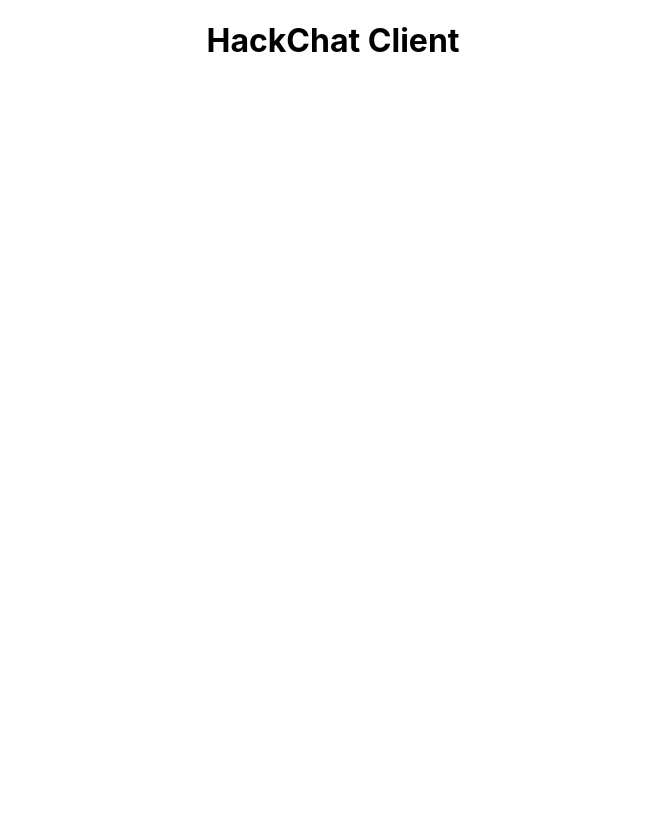
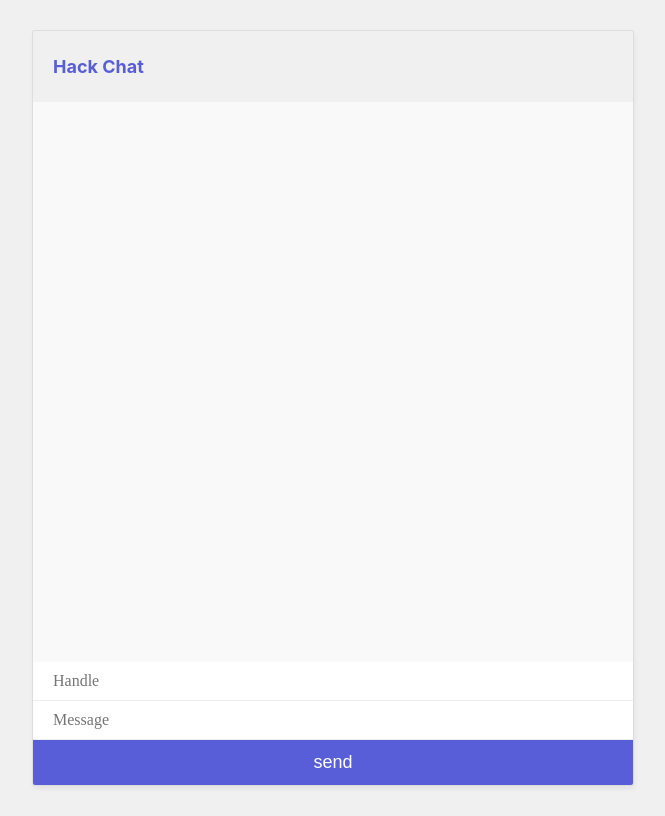
Before and after one commit to Happy-hacks/HackChat-Client, a React (Create React App) app: page / in a window 1280 px wide. Shown: the whole page, without its empty margins (307-972 px from the left). Built offline with nearby package versions, Linux system fonts and the light colour scheme.

Commit message:
added ui to react application

```diff
--- a/src/components/App.js
+++ b/src/components/App.js
@@ -1,10 +1,20 @@
 import React from 'react';
-import '../sass/App.scss';
+import '../sass/app.scss';
 
 function App() {
 	return (
-		<div className="App">
-			<h1>HackChat Client</h1>
+		<div className="app">
+			<h2>Hack Chat</h2>
+			<div className="chat-window">
+				<div className="chat-window__output"></div>
+				<div className="chat-window__feedback"></div>
+			</div>
+
+			<form className="chat-input">
+				<input className="chat-input__handle" type="test" placeholder="Handle" />
+				<input className="chat-input__message" type="text" placeholder="Message" />
+				<input className="chat-input__submit" type="submit" value="send" />
+			</form>
 		</div>
 	);
 }
--- a/src/sass/App.scss
+++ b/src/sass/App.scss
@@ -1,3 +1,59 @@
-.App {
-	text-align: center;
+.app {
+    max-width: 600px;
+    margin: 30px auto;
+    border: 1px solid #ddd;
+    box-shadow: 1px 3px 5px rgba(0, 0, 0, 0.05);
+    border-radius: 2px;
+
+    h2 {
+        font-size: 18px;
+        padding: 10px 20px;
+        color: #575ed8;
+    }
+
+    .chat-window {
+        height: 70vh;
+        overflow: auto;
+        background: #f9f9f9;
+    }
+
+    .chat-window__output p {padding: 14px 0px;
+        margin: 0 20px;
+        border-bottom: 1px solid #e9e9e9;
+        color: #555;
+    }
+
+    .chat-window__output strong {
+        color: #575ed8;
+    }
+
+    .chat-window__feedback p {
+        color: #aaa;
+        padding: 14px 0px;
+        margin: 0 20px;
+    }
+
+    .chat-input__handle,
+    .chat-input__message {
+        padding: 10px 20px;
+        box-sizing: border-box;
+        background: #eee;
+        border: 0;
+        display: block;
+        width: 100%;
+        background: #fff;
+        border-bottom: 1px solid #eee;
+        font-family: Nunito;
+        font-size: 16px;
+    }
+
+    .chat-input__submit {
+        background: #575ed8;
+        color: #fff;
+        font-size: 18px;
+        border: 0;
+        padding: 12px 0;
+        width: 100%;
+        border-radius: 0 0 2px 2px;
+    }
 }
--- a/src/sass/index.scss
+++ b/src/sass/index.scss
@@ -1,7 +1,8 @@
 body {
-	margin: 0;
-	font-family: -apple-system, BlinkMacSystemFont, 'Segoe UI', 'Roboto', 'Oxygen', 'Ubuntu', 'Cantarell', 'Fira Sans',
-		'Droid Sans', 'Helvetica Neue', sans-serif;
-	-webkit-font-smoothing: antialiased;
-	-moz-osx-font-smoothing: grayscale;
+    margin: 0;
+    font-family: -apple-system, BlinkMacSystemFont, 'Segoe UI', 'Roboto', 'Oxygen', 'Ubuntu', 'Cantarell', 'Fira Sans',
+        'Droid Sans', 'Helvetica Neue', sans-serif;
+    -webkit-font-smoothing: antialiased;
+    -moz-osx-font-smoothing: grayscale;
+    background-color: #F0F0F0;
 }
```
